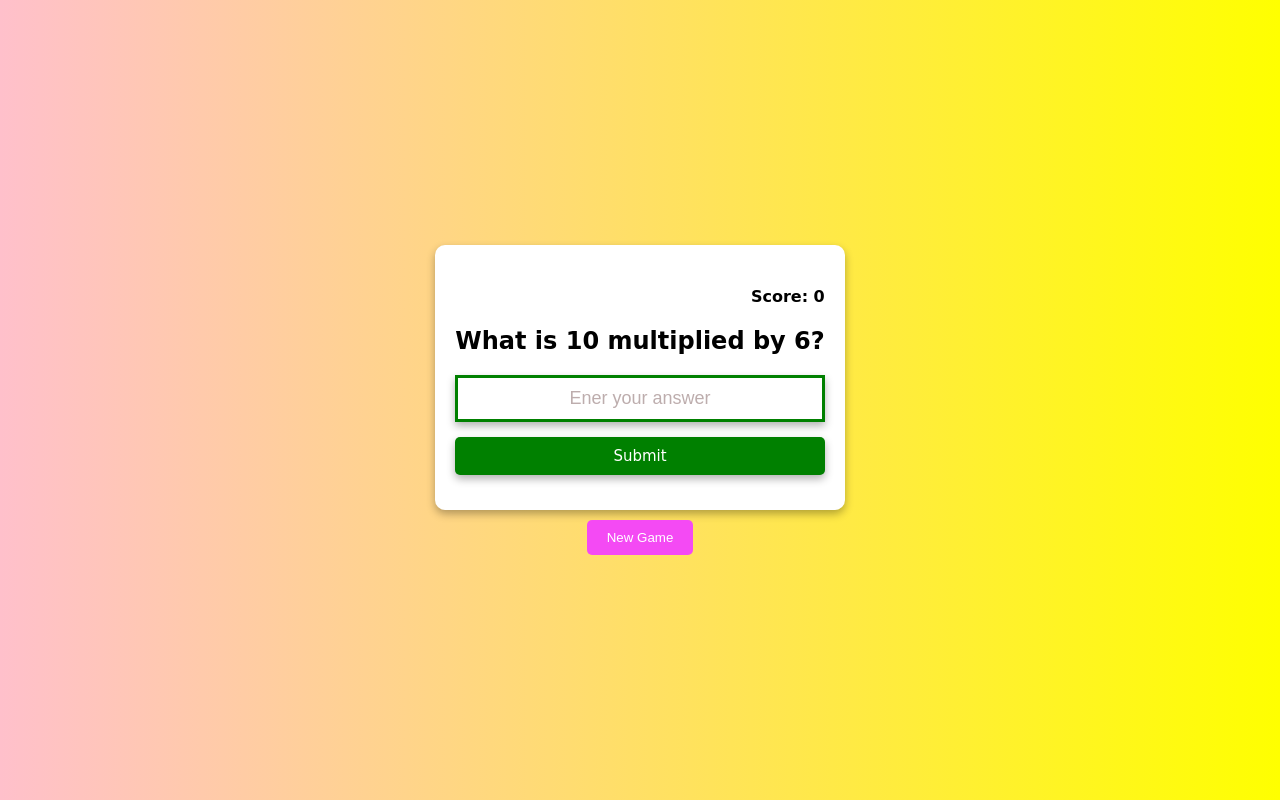
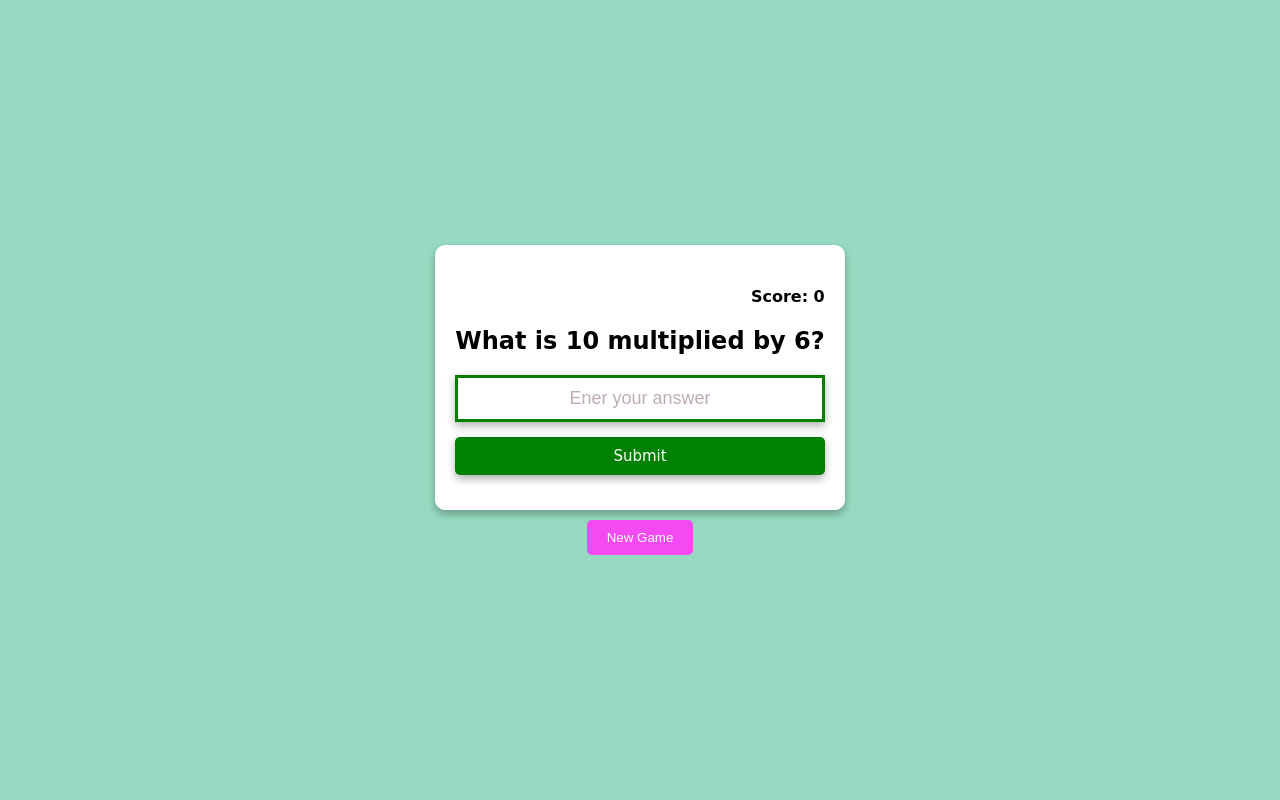
Before and after one commit to Davit2605/Multiplication-app, a plain HTML site: page index.html in a window 1280 px wide. Drawn offline with Linux system fonts and the light colour scheme.

Commit message:
Update style.css

```diff
--- a/style.css
+++ b/style.css
@@ -1,10 +1,10 @@
 body {
     margin: 0;
+    background-color: #96dbc1;
     display: flex;
     align-items: center;
     justify-content: center;
     height: 100vh;
-    background: linear-gradient(to left, yellow, pink);
   }
 
   .form {
```
